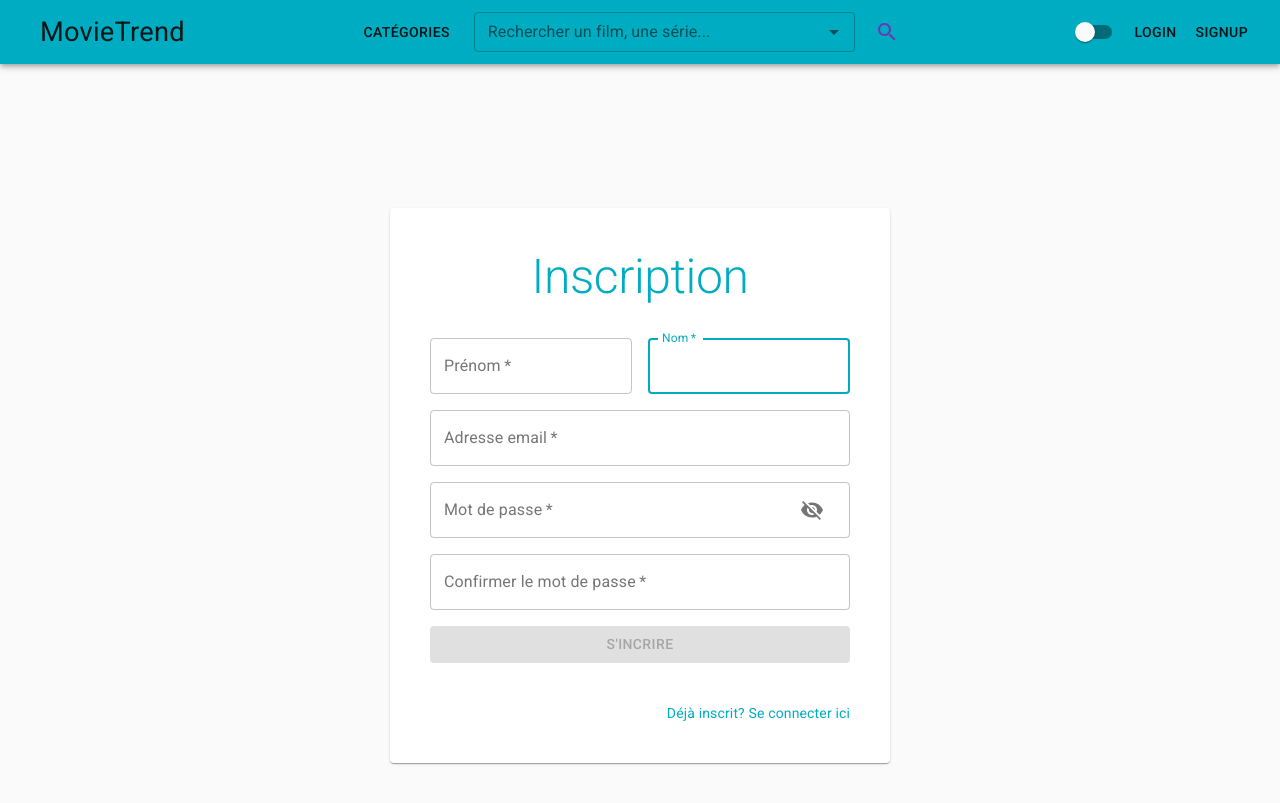
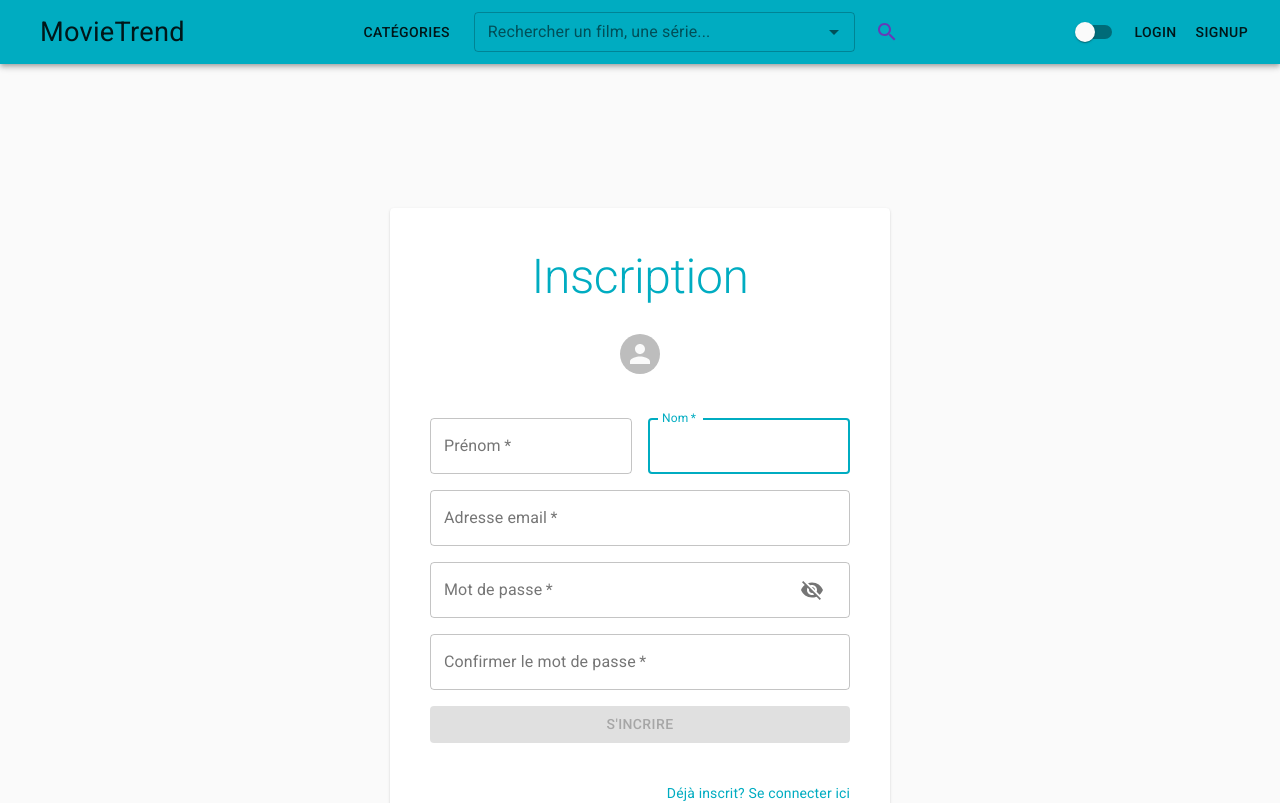
Before and after one commit to Claudie-code/movie, a React (Create React App) app: page /signup in a window 1280 px wide. Shown: the top 803 px of the page. Built offline with nearby package versions, Linux system fonts and the light colour scheme; no server answers; the database is empty.

Commit message:
photoURL profile

```diff
--- a/src/containers/Signup/Signup.js
+++ b/src/containers/Signup/Signup.js
@@ -1,5 +1,5 @@
 import React, { useState, useMemo } from 'react';
-import { Paper, Grid, TextField, Button, Link, InputAdornment, IconButton } from '@material-ui/core';
+import { Paper, Grid, TextField, Button, Link, InputAdornment, IconButton, Avatar } from '@material-ui/core';
 import Visibility from "@material-ui/icons/Visibility";
 import VisibilityOff from "@material-ui/icons/VisibilityOff";
 import { makeStyles } from '@material-ui/core/styles';
@@ -144,6 +144,17 @@ function Signup() {
             <form onSubmit={handleSubmit}>
                 <Grid container spacing={2}>
                     <Grid item xs={12}>
+                        <IconButton
+                            href=""
+                        >
+                            <Avatar
+                                alt="avatar"
+                                src=""
+                                sx={{ width: 56, height: 56 }}
+                            />
+                        </IconButton>
+                    </Grid>
+                    <Grid item xs={12}>
                         {error && <Alert severity="error">{error}</Alert>}
                     </Grid>
                     <Grid item xs={12} sm={6}>
```
